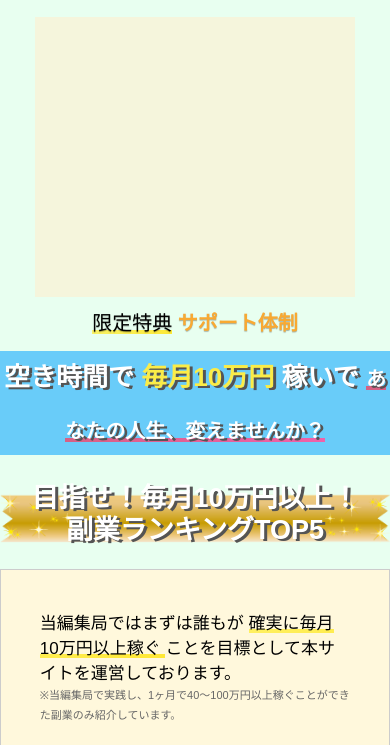
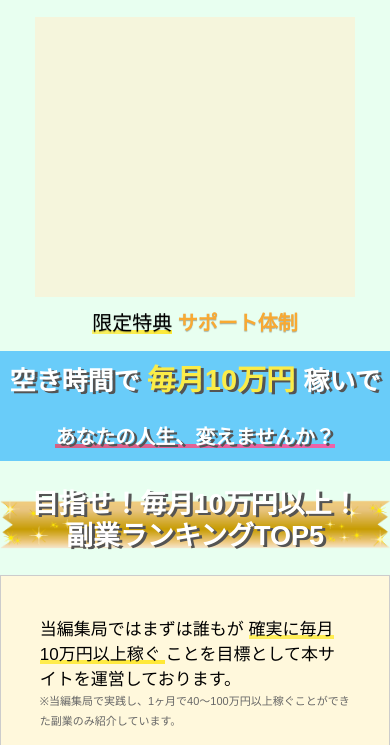
Before and after one commit to kkhr1341/tester, a plain HTML site: page index.html in a window 390 px wide. Shown: the part 99-844 px from the top of the page. Drawn offline with nearby package versions, Linux system fonts and the light colour scheme.

Commit message:
こみっと

```diff
--- a/css/style.css
+++ b/css/style.css
@@ -680,7 +680,7 @@ Responsive.ver2021
         margin: -10px;
     }
     .hero-title002 span:nth-child(1) {
-        font-size: 26px;
+        font-size: 29px;
     }
     .hero-title002 span:nth-child(2) {
         font-size: 20px;
```
